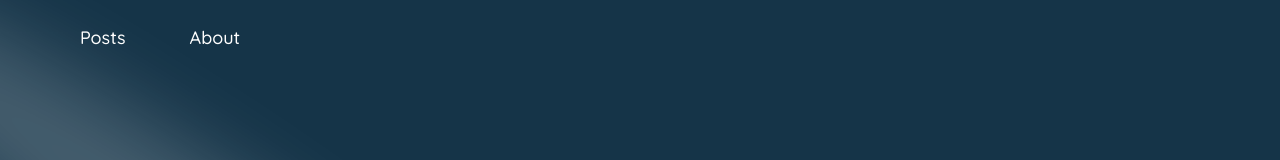
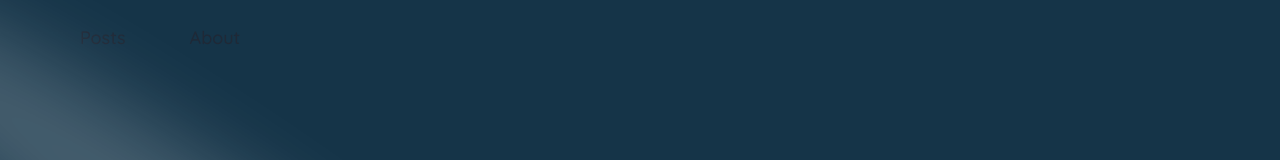
Before and after one commit to nmcev/odin-blog-client, a React (Vite) app: page / in a window 1280 px wide. Shown: the top 160 px of the page. Built offline with nearby package versions, Linux system fonts and the light colour scheme.

Commit message:
feat: make the colors of the nav dynamic

```diff
--- a/src/components/Header.jsx
+++ b/src/components/Header.jsx
@@ -1,4 +1,5 @@
 import { useNavigate } from 'react-router-dom';
+import PropTypes from 'prop-types';
 
 function AboutButton() {
     let history = useNavigate();
@@ -25,17 +26,17 @@ function PostsButton() {
       </button>
     );
 }
-export default function Header() {
-
+export default function Header({color = 'white'}) {
+console.log(color)
 
     return (
         <header className="mt-6 md:ml-20  text-lg max-md:ml-12 max-sm:text-md max-sm:mt-8 quicksand-font ">
             <nav>
                 <ul className="list-none flex  gap-16">
-                    <li className=" text-white ">
+                <li className={`text-${color}`} >
                         <PostsButton />
                     </li>
-                    <li className="  text-white ">
+                    <li className={`text-${color}`} >
                         <AboutButton />
                     </li>
                 </ul>
@@ -43,3 +44,7 @@ export default function Header() {
       </header>
   )
 }
+
+Header.propTypes = {
+    color: PropTypes.string,
+};
```
